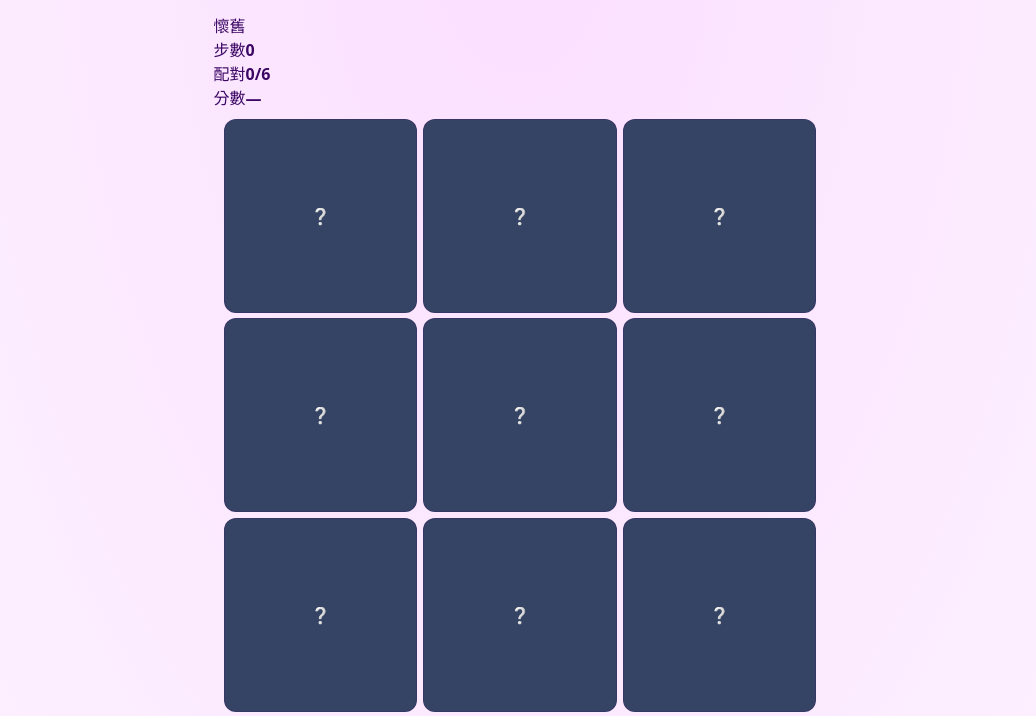
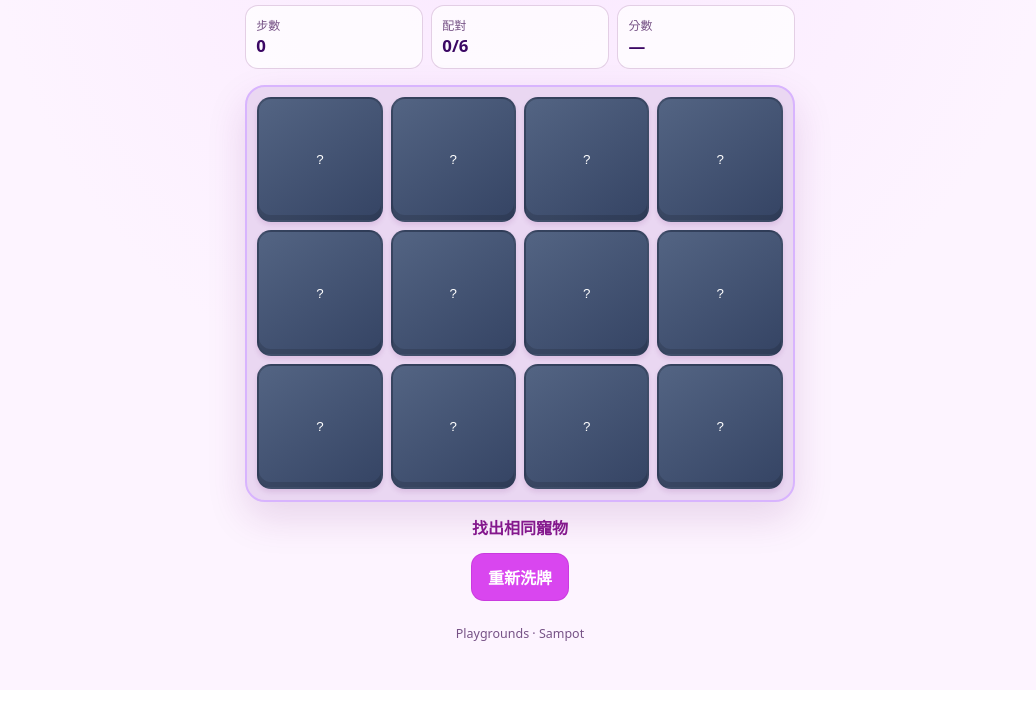
Before and after one commit to sampot/pg-cubematch, a plain HTML site: page index.html in a window 1280 px wide. Shown: the part 110-826 px from the top of the page, without its empty margins (120-1156 px from the left). After the commit the page ends 800 px from the top, so only its background shows below. Drawn offline with Linux system fonts and the light colour scheme.

Commit message:
feat: playable pg-cubematch

```diff
--- a/app.js
+++ b/app.js
@@ -1,3 +1,3 @@
-import{newGame,flip,collapse,score}from"./game.js";let s=newGame(),busy=false;const pets=["cat","dog","fox","panda","pig","bunny"];const G=document.querySelector("#game"),H=document.querySelector("#hud"),M=document.querySelector("#message"),C=document.querySelector("#controls");C.innerHTML='<button id="again">重新洗牌</button>';
-function render(){H.innerHTML=`<div>步數<b>${s.moves}</b></div><div>配對<b>${s.matched.length/2}/6</b></div><div>分數<b>${score(s)??"—"}</b></div>`;G.innerHTML=`<div class="grid" style="grid-template-columns:repeat(3,1fr);padding:10px">${s.cards.map((p,i)=>{const up=s.open.includes(i)||s.matched.includes(i);return`<button data-i="${i}" style="aspect-ratio:1;background:${up?'#e7f0ff':'#354464'};padding:6px" aria-label="${up?pets[p]:'蓋牌'}">${up?`<img src="assets/animal-${pets[p]}.png" alt="${pets[p]}" style="width:100%;height:100%;object-fit:contain">`:"❔"}</button>`}).join("")}</div><div class="overlay" ${s.over?"":"hidden"}><div class="panel"><h2>全部配對！</h2><p>${s.moves} 步 · ${score(s)} 分</p><button id="winAgain">再玩一次</button></div></div>`;G.querySelectorAll("[data-i]").forEach(b=>b.onclick=()=>pick(+b.dataset.i));G.querySelector("#winAgain")?.addEventListener("click",reset);if(s.over)fetch("/api/kv/pg-cubematch-best",{method:"PUT",body:String(score(s))}).catch(()=>{})}
-function pick(i){if(busy)return;const r=flip(s,i);s=r.state;render();if(r.event==="miss"){busy=true;M.textContent="不一樣，再記一下";setTimeout(()=>{s=collapse(s);busy=false;M.textContent="找出相同寵物";render()},700)}else if(r.event==="match")M.textContent="配對成功！"}function reset(){s=newGame();busy=false;M.textContent="找出相同寵物";render()}C.querySelector("#again").onclick=reset;reset();
+import{newGame,flip,collapse,score}from"./game.js";let s=newGame(),busy=false,saved=false;const pets=["cat","dog","fox","panda","pig","bunny"];const G=document.querySelector("#game"),H=document.querySelector("#hud"),M=document.querySelector("#message"),C=document.querySelector("#controls");C.innerHTML='<button id="again">重新洗牌</button>';
+function render(){H.innerHTML=`<div>步數<b>${s.moves}</b></div><div>配對<b>${s.matched.length/2}/6</b></div><div>分數<b>${score(s)??"—"}</b></div>`;G.innerHTML=`<div class="pet-grid">${s.cards.map((p,i)=>{const up=s.open.includes(i)||s.matched.includes(i),matched=s.matched.includes(i);return`<button data-i="${i}" class="card ${up?"is-up":""} ${matched?"is-matched":""}" aria-label="${up?pets[p]:"蓋牌"}">${up?`<img src="assets/animal-${pets[p]}.png" alt="${pets[p]}">`:"<span>?</span>"}</button>`}).join("")}</div><div class="overlay" ${s.over?"":"hidden"}><div class="panel"><h2>全部配對！</h2><p>${s.moves} 步 · ${score(s)} 分</p><button id="winAgain">再玩一次</button></div></div>`;G.querySelectorAll("[data-i]").forEach(b=>b.onclick=()=>pick(+b.dataset.i));G.querySelector("#winAgain")?.addEventListener("click",reset);if(s.over&&!saved){saved=true;fetch("/api/kv/pg-cubematch-best",{method:"PUT",body:String(score(s))}).catch(()=>{})}}
+function pick(i){if(busy)return;const r=flip(s,i);s=r.state;render();if(r.event==="miss"){busy=true;M.textContent="不一樣，再記一下";setTimeout(()=>{s=collapse(s);busy=false;M.textContent="找出相同寵物";render()},700)}else if(r.event==="match")M.textContent="配對成功！"}function reset(){s=newGame();busy=false;saved=false;M.textContent="找出相同寵物";render()}C.querySelector("#again").onclick=reset;reset();
--- a/styles.css
+++ b/styles.css
@@ -1,10 +1,10 @@
-:root{--bg:#fdf4ff;--fg:#3b0764;--accent:#e879f9;--muted:color-mix(in oklab,var(--fg) 55%,transparent)}
-*{box-sizing:border-box}html,body{margin:0;padding:0}body{min-height:100vh;background:radial-gradient(ellipse at top,color-mix(in oklab,var(--accent) 18%,var(--bg)),var(--bg));color:var(--fg);font-family:system-ui,"PingFang TC","Microsoft JhengHei",sans-serif}
-main{max-width:40rem;margin:0 auto;padding:1rem .85rem 2rem}
-h1{margin:0;font-size:1.5rem}.tag{margin:.25rem 0 0;color:var(--muted);font-size:.9rem}
-.toolbar{display:flex;flex-wrap:wrap;gap:.5rem;align-items:center;margin:1rem 0}
-button,.btn{min-height:44px;padding:.55rem 1rem;border-radius:12px;border:1px solid color-mix(in oklab,var(--fg) 20%,transparent);background:color-mix(in oklab,var(--fg) 8%,var(--bg));color:var(--fg);font:inherit;cursor:pointer;touch-action:manipulation}
-button.primary{background:var(--accent);border-color:var(--accent);color:#111;font-weight:700}
-.status{margin:0;color:var(--muted)}.panel{background:color-mix(in oklab,var(--fg) 6%,var(--bg));border:1px solid color-mix(in oklab,var(--fg) 12%,transparent);border-radius:14px;padding:.75rem}
-.grid{display:grid;gap:.35rem}.help{margin-top:1rem;color:var(--muted);font-size:.9rem;line-height:1.5}
-@media(min-width:560px){main{padding-top:1.5rem}h1{font-size:1.85rem}}
+:root{--bg:#fdf4ff;--surface:#fff;--fg:#3b0764;--accent:#d946ef;--navy:#354464;--muted:#765286}
+*{box-sizing:border-box}html,body{margin:0}body{min-height:100vh;background:radial-gradient(circle at top,#fae8ff 0,var(--bg) 52%);color:var(--fg);font-family:system-ui,"PingFang TC","Microsoft JhengHei",sans-serif}
+main{width:min(100%,36rem);margin:auto;padding:max(1rem,env(safe-area-inset-top)) max(.8rem,env(safe-area-inset-right)) max(2rem,env(safe-area-inset-bottom)) max(.8rem,env(safe-area-inset-left))}
+header{display:flex;align-items:flex-start;justify-content:space-between;gap:.75rem}h1{margin:0;font-size:clamp(1.55rem,7vw,2rem)}header p{margin:.35rem 0 0;color:var(--muted);line-height:1.45}header span{flex:none;padding:.3rem .6rem;border:1px solid #d946ef55;border-radius:999px;color:#86198f;font-size:.78rem;font-weight:800}
+.hud{display:grid;grid-template-columns:repeat(3,1fr);gap:.5rem;margin:1rem 0}.hud>div{display:flex;min-width:0;flex-direction:column;padding:.65rem;border:1px solid #701a7530;border-radius:13px;background:#ffffffb5;color:var(--muted);font-size:.75rem}.hud b{color:var(--fg);font-size:1.05rem}
+.game{position:relative}.pet-grid{display:grid;grid-template-columns:repeat(3,1fr);gap:.5rem;padding:.65rem;border:2px solid #d8b4fe;border-radius:20px;background:#ead7f2;box-shadow:0 16px 38px #701a7525}.card{position:relative;aspect-ratio:1;min-width:0;min-height:44px;padding:.35rem;overflow:hidden;border:2px solid #1e293b55;border-radius:14px;background:linear-gradient(145deg,#536483,var(--navy));color:#fff;font:800 clamp(1.5rem,10vw,2.5rem) inherit;box-shadow:inset 0 -5px 0 #0002,0 3px 5px #701a7520;cursor:pointer;touch-action:manipulation}.card.is-up{border-color:#c084fc;background:#f7f0ff}.card.is-matched{border-color:#22c55e;box-shadow:0 0 0 3px #86efac66}.card img{display:block;width:100%;height:100%;object-fit:contain;image-rendering:auto}.card:active{transform:translateY(2px)}
+.message{min-height:1.5em;margin:.85rem 0;text-align:center;color:#86198f;font-weight:800}.controls{display:flex;flex-wrap:wrap;justify-content:center;gap:.55rem}.controls button,.panel button{min-height:48px;padding:.65rem 1rem;border:1px solid #a21caf44;border-radius:13px;background:var(--accent);color:#fff;font:inherit;font-weight:800;cursor:pointer;touch-action:manipulation}
+.overlay{position:absolute;inset:0;z-index:5;display:grid;place-items:center;padding:1rem;border-radius:20px;background:#3b0764cc;backdrop-filter:blur(5px)}.overlay[hidden]{display:none}.panel{width:min(100%,21rem);padding:1.3rem;border:1px solid #ffffff88;border-radius:18px;background:var(--surface);text-align:center;box-shadow:0 20px 50px #3b076477}.panel h2{margin-top:0}.panel button{width:100%}
+footer{margin-top:1.5rem;text-align:center;color:var(--muted);font-size:.78rem}
+@media(min-width:520px){main{padding-top:1.5rem}.pet-grid{grid-template-columns:repeat(4,1fr)}}
```
